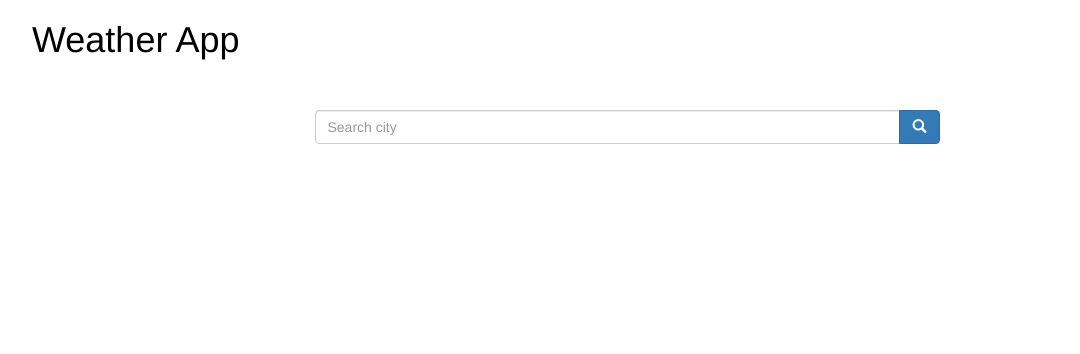
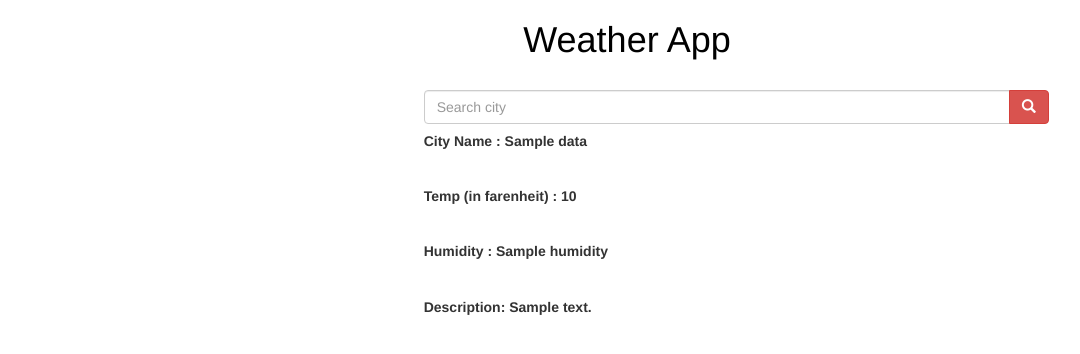
Before and after one commit to chrisgrussell94/weatherapp, a Flask app: template templates/index.html in a window 1280 px wide. Shown: the top 354 px of the page, without its empty margins (13-1093 px from the left). Run offline with Flask 2, Linux system fonts and the light colour scheme; the template is opened without the code that fills it: most values are stand-ins (such as "Sample title", 1, 10 or a date in 2020); some libraries are stand-ins or nearby versions.

Commit message:
weather app

```diff
--- a/main.py
+++ b/main.py
@@ -5,41 +5,31 @@ import urllib.request
 app = Flask(__name__)
 
 
-def celcius(temp):
-    return str(round(float(temp) - 273.16, 2))
-
-def farenheiht(temp):
-    return str(round((float(temp) - 273.16) * 1.8 +32))
+def farenheit(temp):
+    return str(round((float(temp) - 273.16) * 1.8 + 32))
 
 
 @app.route('/', methods=['POST', 'GET'])
 def weather():
-    api_key = '13bc68f0e62abb2df7b6c6c75208b714'
     if request.method == 'POST':
         city = request.form['city']
     else:
+        city = 'Sikeston'
+    try:
+        api_request = urllib.request.urlopen(
+            'http://api.openweathermap.org/data/2.5/weather?q=' + city + '&appid=13bc68f0e62abb2df7b6c6c75208b714').read()
+    except:
+        abort(404)
 
-        city = 'sikeston'
-
-    try:
-        source = urllib.request.urlopen(
-            'http://api.openweathermap.org/data/2.5/weather?q=' + city + '&appid=' + api_key).read()
-    except:
-        return abort(404)
-
-
-    alldata = json.loads(source)
-
-    data = {
-        "country_code": str(alldata['sys']['country']),
-        "coordinate": str(alldata['coord']['lon']) + ' ' + str(alldata['coord']['lat']),
-        "temp": str(alldata['main']['temp']) + 'k',
-        "temp_far": farenheiht(alldata['main']['temp']) + 'F',
+    alldata = json.loads(api_request)
+    info = {
+        "temp_far": farenheit(alldata['main']['temp']) + 'F',
         "pressure": str(alldata['main']['pressure']),
         "humidity": str(alldata['main']['humidity']),
         "cityname": str(city),
+        "description": str(alldata['weather'][0]['description'])
     }
-    return render_template('index.html', data=data)
+    return render_template('index.html', data=info)
 
 
 if __name__ == '__main__':
--- a/templates/index.html
+++ b/templates/index.html
@@ -12,30 +12,30 @@
 
 <body>
   <nav class="row" style="background: white; color: black;">
-    <h1 class="col-md-3 text-center">Weather App</h1>
+    <h1><center>Weather App</center></h1>
   </nav>
   <br />
-  <br />
   <center class="row">
-    <form method="post" class="col-md-6 col-md-offset-3">
+    <form method="post" class="col-md-6 col-md-offset-4">
       <div class="input-group">
         <input type="text" class="form-control" name="city" placeholder="Search city">
         <div class="input-group-btn">
-          <button class="btn btn-primary" type="submit">
+          <button class="btn btn-danger" type="submit">
             <i class="glyphicon glyphicon-search"></i>
           </button>
         </div>
     </form>
   </center>
   <div class="row">
-    {% if data.country_code and data.coordinate and data.temp and data.pressure and data.humidity %}
-    <div class="col-md-6 col-md-offset-3">
-      <h1>country code : {{data.country_code}}</h1>
-        <h5>City name : {{data.cityname}}</h5>
-        <h5>temp (in celcius) : {{data.temp_far}}</h5>
-        <h5>humidity : {{data.humidity}}</h5>
+    <div class="col-lg-6 col-lg-offset-4">
+      <h5><strong>City Name : {{data.cityname}}</strong></h5>
+    <br>
+      <h5><strong>Temp (in farenheit) : {{data.temp_far}}</strong></h5>
+      <br>
+      <h5><strong>Humidity : {{data.humidity}}</strong></h5>
+      <br>
+      <h5><strong>Description: {{data.description}}</strong></h5>
     </div>
-    {% endif %}
   </div>
 </body>
 
```
